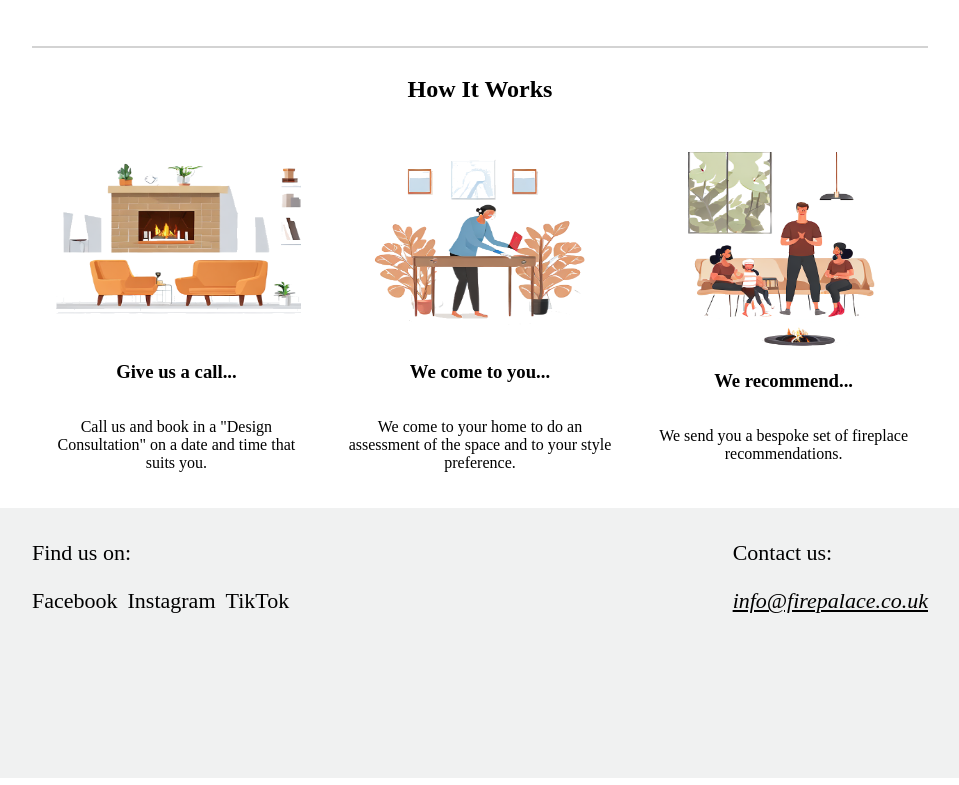
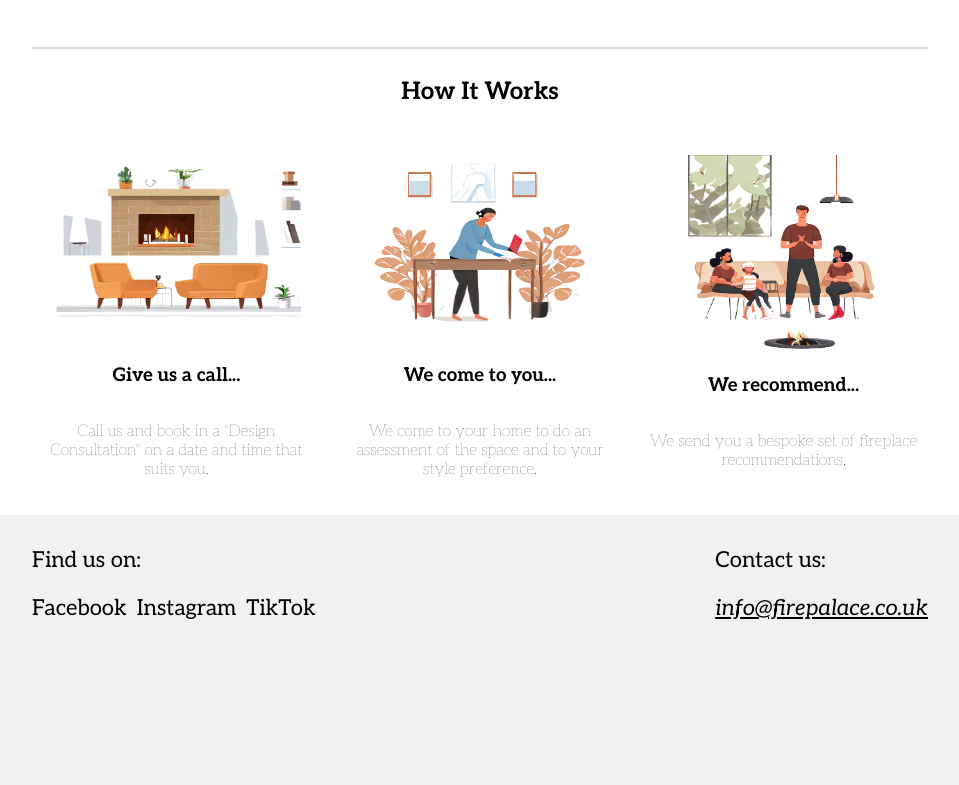
Before and after one commit to SchoolOfCode/frontend-eng-example, a plain HTML site: page index.html in a window 1280 px wide. Shown: the part 595-1380 px from the top of the page, without its empty margins (160-1119 px from the left). Drawn offline with Linux system fonts and the light colour scheme.

Commit message:
final touches

```diff
--- a/index.html
+++ b/index.html
@@ -5,27 +5,31 @@
     <meta name="viewport" content="width=device-width, initial-scale=1.0" />
     <title>🔥 Fireplace Palace</title>
     <link rel="stylesheet" href="styles.css" />
+    <link rel="preconnect" href="https://fonts.googleapis.com" />
+    <link rel="preconnect" href="https://fonts.gstatic.com" crossorigin />
+    <link
+      href="https://fonts.googleapis.com/css2?family=Aleo:ital,wght@0,100..900;1,100..900&family=Merriweather:ital,wght@0,300;0,400;0,700;0,900;1,300&display=swap"
+      rel="stylesheet"
+    />
   </head>
   <body>
     <!-- Header Section -->
+    <div class="wrapper">
       <header class="header-container">
         <h1>🔥 Fireplace Palace</h1>
       </header>
 
       <!-- Hero Section -->
       <main>
-
         <section class="hero-section">
           <img
             src="/images/hero-mobile.png"
-      srcset="/images/hero-mobile.png 900w,
-              /images/hero-desktop.png 901w"
+            srcset="/images/hero-mobile.png 900w, /images/hero-desktop.png 901w"
             sizes="(max-width: 900px) 100vw,
              901px"
             alt="Cozy living room with a fireplace"
             class="hero-image"
           />
-
 
           <div class="hero-description">
             <p class="hero-headline">
@@ -52,8 +56,8 @@
               />
               <h3>Give us a call...</h3>
               <p>
-            Call us and book in a "Design Consultation" on a date and time that
-            suits you.
+                Call us and book in a "Design Consultation" on a date and time
+                that suits you.
               </p>
             </article>
             <article class="tile">
@@ -64,8 +68,8 @@
               />
               <h3>We come to you...</h3>
               <p>
-            We come to your home to do an assessment of the space and to your
-            style preference.
+                We come to your home to do an assessment of the space and to
+                your style preference.
               </p>
             </article>
             <article class="tile">
@@ -87,9 +91,19 @@
           <div class="footer-column">
             <p>Find us on:</p>
             <ul class="footer-nav">
-              <li><a href="https://www.facebook.com" class="socials-link">Facebook</a></li>
-              <li><a href="https://www.instagram.com" class="socials-link">Instagram</a></li>
-              <li><a href="https://www.tiktok.com" class="socials-link">TikTok</a></li>
+              <li>
+                <a href="https://www.facebook.com" class="socials-link"
+                  >Facebook</a
+                >
+              </li>
+              <li>
+                <a href="https://www.instagram.com" class="socials-link"
+                  >Instagram</a
+                >
+              </li>
+              <li>
+                <a href="https://www.tiktok.com" class="socials-link">TikTok</a>
+              </li>
             </ul>
           </div>
 
@@ -103,5 +117,6 @@
           </div>
         </div>
       </footer>
+    </div>
   </body>
 </html>
--- a/styles.css
+++ b/styles.css
@@ -5,11 +5,13 @@ body {
   font-size: 16px;
   padding: 0;
   margin: 0;
+  font-family: "Aleo", serif;
 }
 
 .header-container {
   padding-left: 10px;
   font-size: 16px;
+  width: 70%;
 }
 .hero-section {
   display: flex;
@@ -96,7 +98,13 @@ body {
   width: 80%;
 }
 
-@media (min-width: 901px) {
+@media (min-width: 1024px) {
+  .wrapper {
+    display: flex;
+    flex-direction: column;
+    align-items: center;
+  }
+
   body {
     display: flex;
     flex-direction: column;
```
Lines whose indentation alone changed are shown as unchanged.
